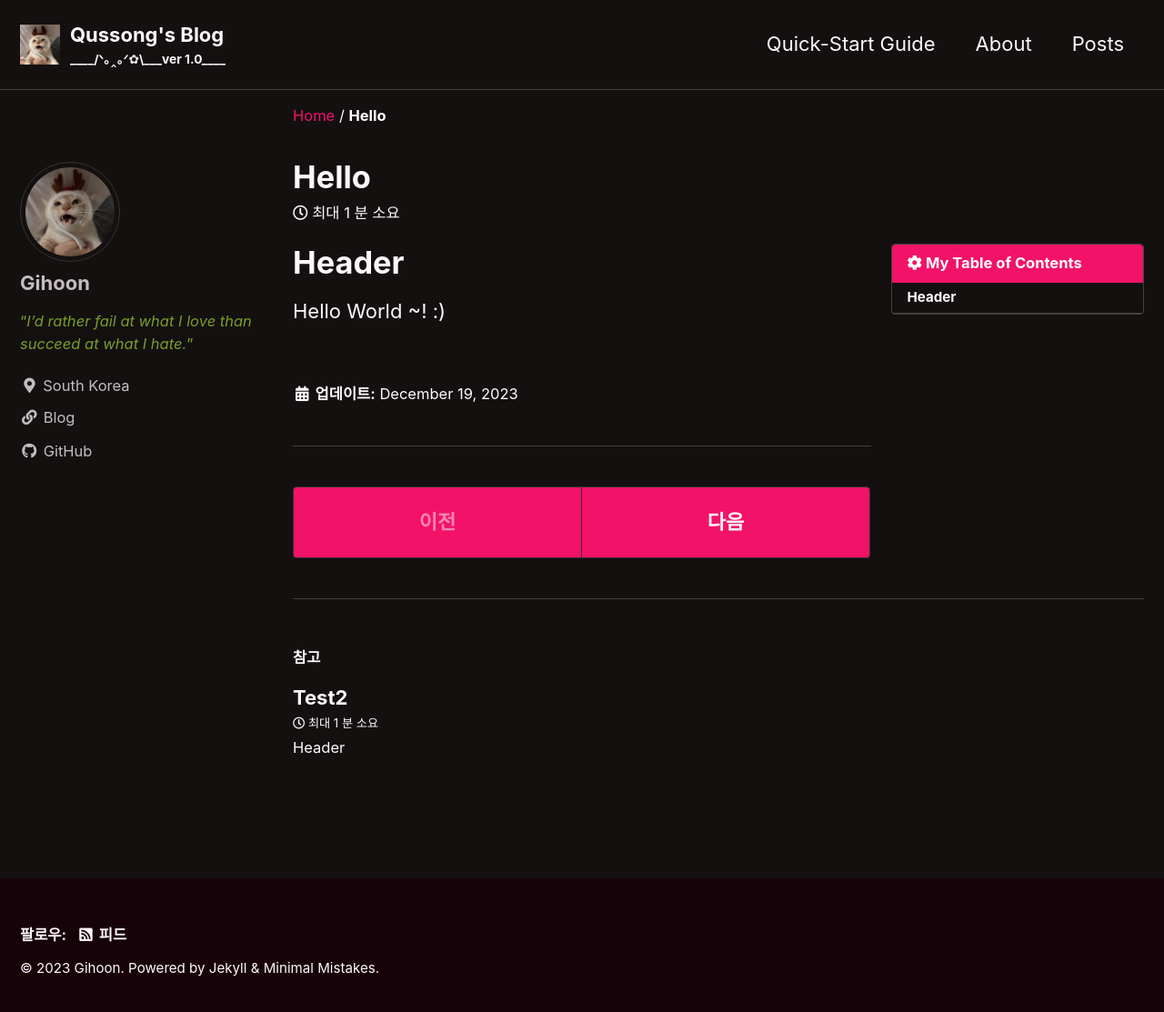
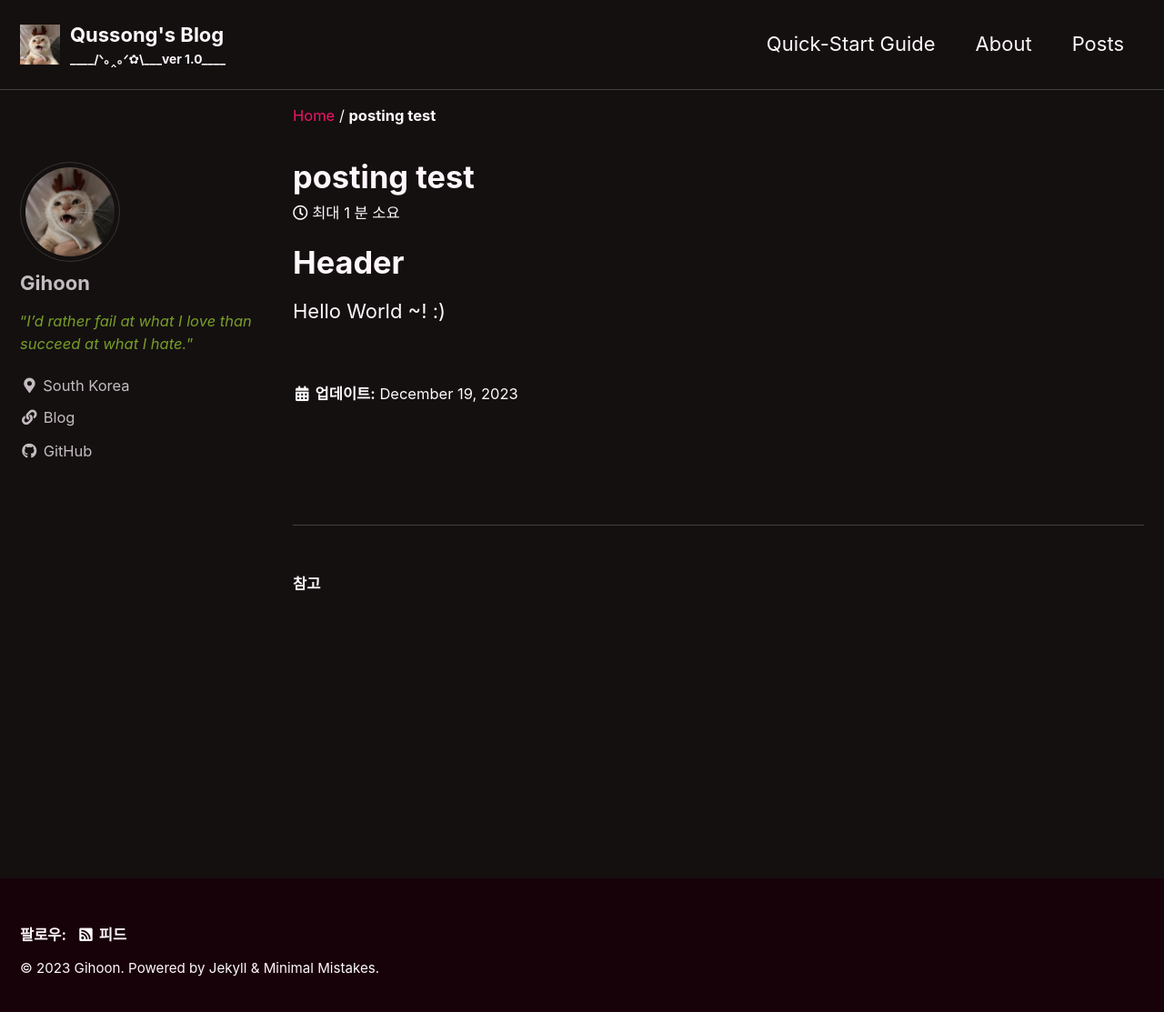
Before and after one commit to Qussong/Qussong.github.io, a Jekyll site: the page built from _posts/2023-12-19-test.md, in a window 1280 px wide and 1121 px high. Shown: the top 1113 px of the window at 91% size. Built offline with Jekyll 4.4.1, drawn with Linux system fonts in a browser that asks for light colours; cached includes are drawn as plain includes.

Commit message:
posting test

```diff
--- a/_config.yml
+++ b/_config.yml
@@ -21,9 +21,9 @@ title_separator          : "|"
 subtitle                 : "____/ᐠ｡‸｡ᐟ✿\\___ver 1.0____" # site tagline that appears below site title in masthead
 name                     : "Gihoon"
 description              : "Hello ;)"
-#url                      : https://Qussong.github.io"
+url                      : "https://qussong.github.io/"
 baseurl                  : # the subpath of your site, e.g. "/blog"
-repository               : # GitHub username/repo-name e.g. "mmistakes/minimal-mistakes"
+repository               : "https://github.com/Qussong/Qussong.github.io" # GitHub username/repo-name e.g. "mmistakes/minimal-mistakes"
 teaser                   : # path of fallback teaser image, e.g. "/assets/images/500x300.png"
 logo                     : /assets/images/seol.png # path of logo image to display in the masthead, e.g. "/assets/images/88x88.png"
 masthead_title           : "Qussong's Blog" # overrides the website title displayed in the masthead, use " " for no title
@@ -218,7 +218,7 @@ sass:
 
 # Outputting
 permalink: /:categories/:title/
-paginate: 5 # amount of posts to show
+paginate: 10 # default : 5 # amount of posts to show
 paginate_path: /page:num/
 timezone: # https://en.wikipedia.org/wiki/List_of_tz_database_time_zones
 
@@ -281,7 +281,7 @@ compress_html:
 defaults:
   # _posts
   - scope:
-      path: ""
+      path: "_posts"
       type: posts
     values:
       layout: single
--- a/_data/navigation.yml
+++ b/_data/navigation.yml
@@ -3,7 +3,7 @@ main:
   - title: "Quick-Start Guide"
     url: https://mmistakes.github.io/minimal-mistakes/docs/quick-start-guide/
   - title: "About"
-  #   url: https://mmistakes.github.io/minimal-mistakes/about/
+    # url: www.naver.com
   - title: "Posts"
   #   url: /year-archive/
   # - title: "Sample Collections"
--- a/_posts/2023-12-19-test.md
+++ b/_posts/2023-12-19-test.md
@@ -1,8 +1,6 @@
 ---
-toc: true
-title: "Hello"
-toc_label: "My Table of Contents"
-toc_icon: "cog"
+layout: single
+title : posting test
 ---
 
 # Header
--- a/_posts/2023-12-19-test2.md
+++ /dev/null
@@ -1,7 +0,0 @@
----
-layout: single
----
-
-# Header
-
-Hello World ~! :)
```
Also changed, not shown: _pages/about.md (added, +11 -0 lines).
